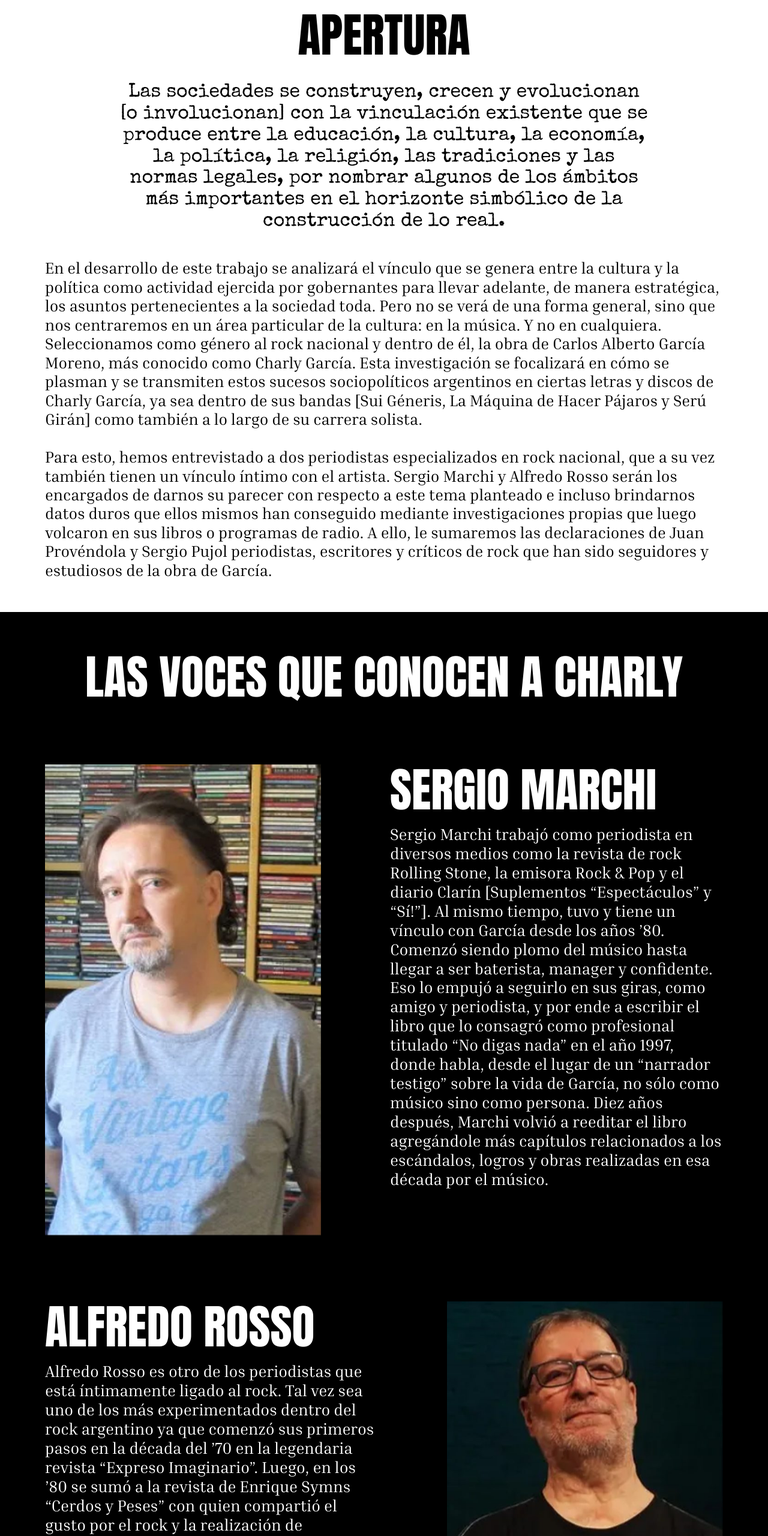
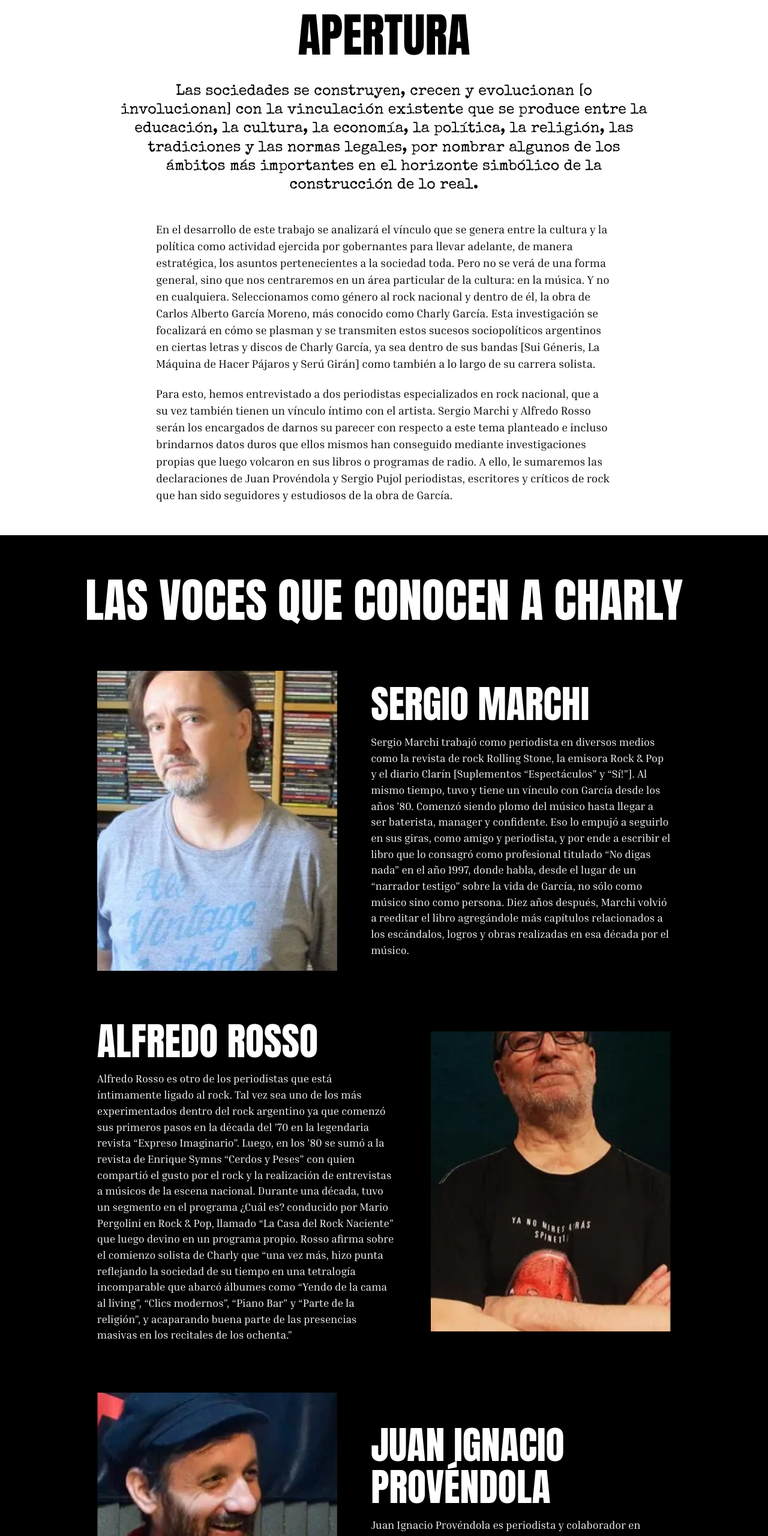
Before and after one commit to FranciscoFDG/elproceroculto, a plain HTML site: page index.html in a window 1280 px wide. Shown: the part 940-3500 px from the top of the page at 60% size. Drawn offline with Linux system fonts and the light colour scheme.

Commit message:
Add files via upload

```diff
--- a/css/styles.css
+++ b/css/styles.css
@@ -101,24 +101,25 @@ ul, ol { list-style: none; }
 .seccion { padding-block: clamp(48px, 5vw, 72px) clamp(40px, 4.2vw, 60px); }
 .seccion--negra { background: var(--negro-puro); color: var(--blanco); }
 .titulo-seccion { font-family: var(--titular); font-weight: 400; font-size: clamp(44px, 6.1vw, 88px); line-height: 1.15; text-transform: uppercase; text-align: center; }
-.destacado { font-family: var(--maquina); font-size: clamp(21px, 2.5vw, 36px); line-height: 1.12; text-align: center; max-width: 884px; margin-inline: auto; }
-.destacado--ancho { max-width: none; }
-.prosa { font-size: clamp(18px, 2.05vw, 29px); line-height: 1.2; }
+.destacado { font-family: var(--maquina); font-size: clamp(20px, 1.95vw, 28px); line-height: 1.25; text-align: center; max-width: 884px; margin-inline: auto; }
+.destacado--ancho { max-width: 884px; }
+.prosa { font-size: clamp(18px, 1.46vw, 21px); line-height: 1.5; max-width: 760px; margin-inline: auto; }
 .prosa p + p { margin-top: 1.2em; }
 .apertura .destacado { margin-top: clamp(20px, 2.6vw, 38px); }
 .apertura .prosa { margin-top: clamp(28px, 3.4vw, 50px); }
 
 /* ---------- Las voces ---------- */
 .voces { padding-bottom: clamp(56px, 6vw, 96px); }
-.voces__lista { margin-top: clamp(36px, 7.8vw, 112px); display: grid; gap: clamp(48px, 8.6vw, 126px); }
-.voz { display: grid; grid-template-columns: 1fr 1fr; column-gap: 20px; align-items: start; }
-.voz__foto { width: 100%; max-width: 460px; aspect-ratio: 460 / 785; object-fit: cover; background: #d9d9d9; }
-.voz__nombre { font-family: var(--titular); font-weight: 400; font-size: clamp(40px, 6.1vw, 88px); line-height: 1.1; text-transform: uppercase; }
-.voz__bio { margin-top: clamp(10px, 1.2vw, 18px); font-size: clamp(18px, 2.08vw, 30px); line-height: 1.2; }
+.voces__lista { margin-top: clamp(36px, 5.6vw, 80px); display: grid; gap: clamp(48px, 6.4vw, 92px); }
+.voz { display: grid; grid-template-columns: 400px minmax(0, 500px); justify-content: center; column-gap: clamp(28px, 4.4vw, 64px); align-items: center; }
+.voz--invertida { grid-template-columns: minmax(0, 500px) 400px; }
+.voz__foto { width: 100%; max-width: 400px; aspect-ratio: 4 / 5; object-fit: cover; background: #d9d9d9; }
+.voz__nombre { font-family: var(--titular); font-weight: 400; font-size: clamp(40px, 5vw, 72px); line-height: 1.1; text-transform: uppercase; }
+.voz__bio { margin-top: clamp(10px, 1.2vw, 18px); font-size: clamp(17px, 1.39vw, 20px); line-height: 1.5; max-width: 500px; }
 .voz--invertida .voz__foto { order: 2; justify-self: end; }
-.voz--corta .voz__foto { aspect-ratio: 460 / 630; }
+.voz--corta .voz__foto { aspect-ratio: 4 / 5; }
 @media (max-width: 760px) {
-  .voz { grid-template-columns: 1fr; row-gap: 20px; }
+  .voz, .voz--invertida { grid-template-columns: 1fr; row-gap: 20px; }
   .voz--invertida .voz__foto { order: 0; justify-self: start; }
   .voz__foto { max-width: 320px; aspect-ratio: 4 / 5; }
 }
```
